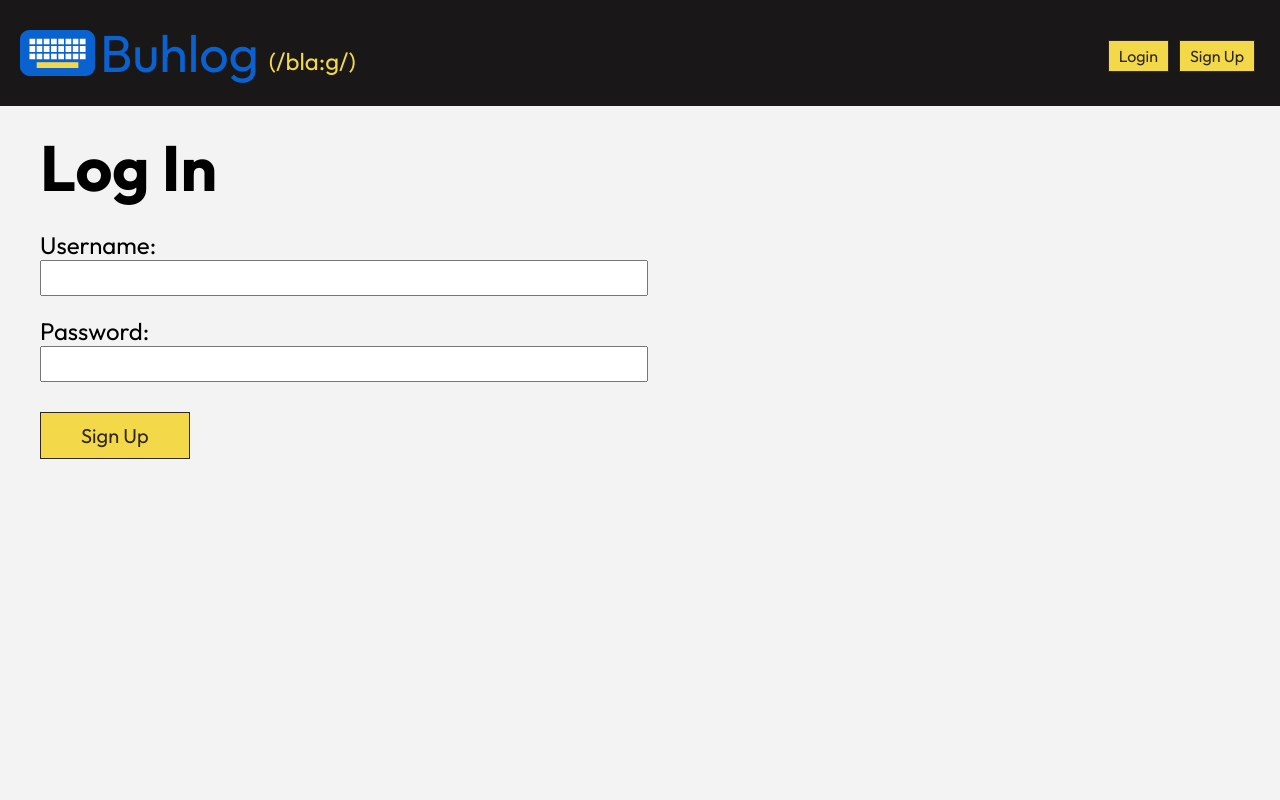
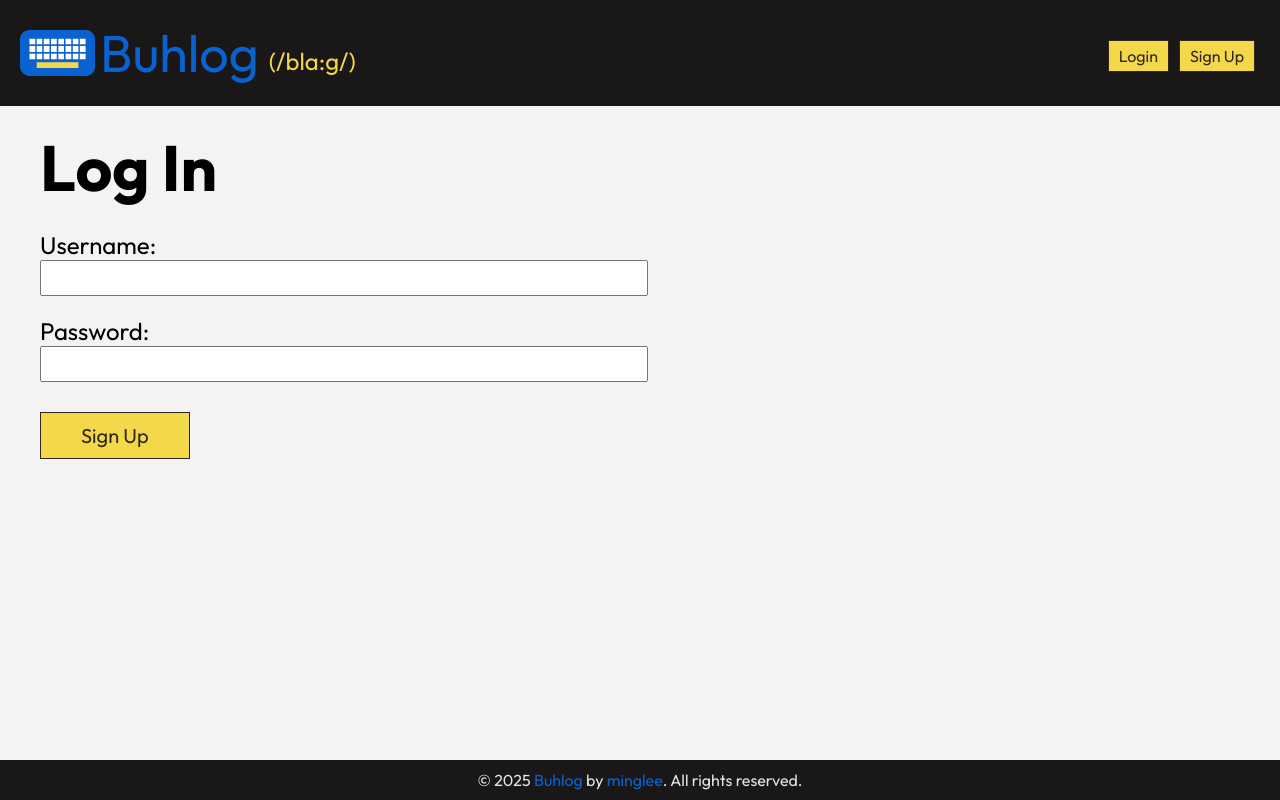
Before and after one commit to andrewtran28/buhlog, a React (Vite) app in the folder client/blog-client/: page /login in a window 1280 px wide. Built offline with nearby package versions, Linux system fonts and the light colour scheme; no server answers.

Commit message:
Implement footer

```diff
--- a/client/blog-client/src/App.jsx
+++ b/client/blog-client/src/App.jsx
@@ -10,12 +10,15 @@ import UserPage from "./pages/UserPage";
 import NewPost from "./pages/NewPost";
 import EditPost from "./pages/EditPost";
 import ErrorPage from "./pages/ErrorPage";
+import Footer from "./components/Footer";
 
 const App = () => {
   return (
     <>
       <AuthProvider>
         <Router>
+          <div id="page-layout">
+            <div>
               <Header />
               <main>
                 <Routes>
@@ -29,6 +32,9 @@ const App = () => {
                   <Route path="*" element={<ErrorPage />} />
                 </Routes>
               </main>
+            </div>
+            <Footer />
+          </div>
         </Router>
       </AuthProvider>
     </>
--- /dev/null
+++ b/client/blog-client/src/components/Footer.jsx
@@ -0,0 +1,15 @@
+import { Link } from "react-router-dom";
+import "../styles/Footer.css";
+
+function Footer() {
+  return (
+    <footer>
+      <span>
+        © 2025 <Link to="https://github.com/andrewtran28/blog-api">Buhlog</Link> by{" "}
+        <Link to="https://andrewtran-developer.netlify.app/home">minglee</Link>. All rights reserved.
+      </span>
+    </footer>
+  );
+}
+
+export default Footer;
--- a/client/blog-client/src/pages/EditPost.jsx
+++ b/client/blog-client/src/pages/EditPost.jsx
@@ -59,13 +59,39 @@ function EditPost() {
       });
 
       if (response.ok) {
-        navigate(`/post/${updatedTitle}`);
+        if (post.published) {
+          navigate(`/post/${updatedTitle}`);
+        } else {
+          navigate("/");
+        }
       } else {
         const data = await response.json();
         setErrorMessage(data.message || "Failed to update the post.");
       }
     } catch (error) {
       console.error("Error updating the post.");
+    }
+  };
+
+  const handleDeletePost = async () => {
+    const confirmDelete = window.confirm("Are you sure you want to delete this post?");
+    if (!confirmDelete) return;
+
+    try {
+      const response = await fetch(`${API_URL}/${post.id}`, {
+        method: "DELETE",
+        headers: {
+          Authorization: `Bearer ${token}`,
+        },
+      });
+
+      if (response.ok) {
+        navigate("/");
+      } else {
+        console.error("Failed to delete post.");
+      }
+    } catch (error) {
+      console.error("An error occurred while deleting the post.");
     }
   };
 
@@ -98,6 +124,7 @@ function EditPost() {
           </button>
         </div>
       </form>
+      <button onClick={handleDeletePost}>Delete Post</button>
     </div>
   );
 }
--- a/client/blog-client/src/pages/Post.jsx
+++ b/client/blog-client/src/pages/Post.jsx
@@ -55,24 +55,24 @@ function Post() {
     }
   };
 
-  const handleDeletePost = async () => {
-    try {
-      const response = await fetch(API_URL, {
-        method: "DELETE",
-        headers: {
-          Authorization: `Bearer ${token}`,
-        },
-      });
+  // const handleDeletePost = async () => {
+  //   try {
+  //     const response = await fetch(API_URL, {
+  //       method: "DELETE",
+  //       headers: {
+  //         Authorization: `Bearer ${token}`,
+  //       },
+  //     });
 
-      if (response.ok) {
-        navigate("/");
-      } else {
-        console.error("Failed to delete post.");
-      }
-    } catch (error) {
-      console.error("An error occurred while deleting the post.");
-    }
-  };
+  //     if (response.ok) {
+  //       navigate("/");
+  //     } else {
+  //       console.error("Failed to delete post.");
+  //     }
+  //   } catch (error) {
+  //     console.error("An error occurred while deleting the post.");
+  //   }
+  // };
 
   if (loading) return <p>Loading post...</p>;
   if (errorMessage) return <p style={{ color: "red" }}>{errorMessage}</p>;
@@ -92,7 +92,7 @@ function Post() {
             {user && user.username === post.author && (
               <span>
                 <button onClick={() => navigate(`/post/${post.id}/edit`)}>Edit Post</button>
-                <button onClick={handleDeletePost}>Delete Post</button>
+                {/* <button onClick={handleDeletePost}>Delete Post</button> */}
               </span>
             )}
           </div>
@@ -102,6 +102,7 @@ function Post() {
 
           <hr />
 
+          {post.published ? (
             <CommentsSection
               comments={comments}
               user={user}
@@ -110,6 +111,9 @@ function Post() {
               setComments={setComments}
               fetchComments={fetchComments}
             />
+          ) : (
+            <p>Drafts do not allow comments.</p>
+          )}
         </>
       ) : (
         <p>Post not found.</p>
--- a/client/blog-client/src/pages/UserPage.jsx
+++ b/client/blog-client/src/pages/UserPage.jsx
@@ -24,7 +24,6 @@ function UserPage() {
 
         if (response.ok) {
           setUserInfo(data);
-          console.log(userInfo);
         } else {
           setErrorMessage(data.message || "Failed to fetch user info.");
         }
--- a/client/blog-client/src/styles/App.css
+++ b/client/blog-client/src/styles/App.css
@@ -12,7 +12,13 @@ body {
   font-family: "Outfit", Arial, sans-serif;
   margin: 0;
   padding: 0;
+}
+
+#page-layout {
+  display: flex;
+  flex-direction: column;
   min-height: 100vh;
+  justify-content: space-between;
 }
 
 #title {
@@ -27,6 +33,7 @@ main {
   flex-direction: column;
   align-items: center;
   justify-content: center;
+  margin-bottom: 30px;
 
 }
 
--- /dev/null
+++ b/client/blog-client/src/styles/Footer.css
@@ -0,0 +1,9 @@
+footer {
+  background-color: var(--header);
+  color: var(--font-light);
+  display: flex;
+  justify-content: center;
+  width: 100%;
+  padding: 10px 0;
+  align-items: center;
+}
--- a/client/blog-client/src/styles/NewPost.css
+++ b/client/blog-client/src/styles/NewPost.css
@@ -39,5 +39,5 @@
 }
 
 .new-post-btns button {
-margin-right: 10px;
+margin: 0px 10px 10px 0;
 }
```
Also changed, not shown: 2 other files (tests, documents, lock files or other folders). Lines whose indentation alone changed are shown as unchanged.
